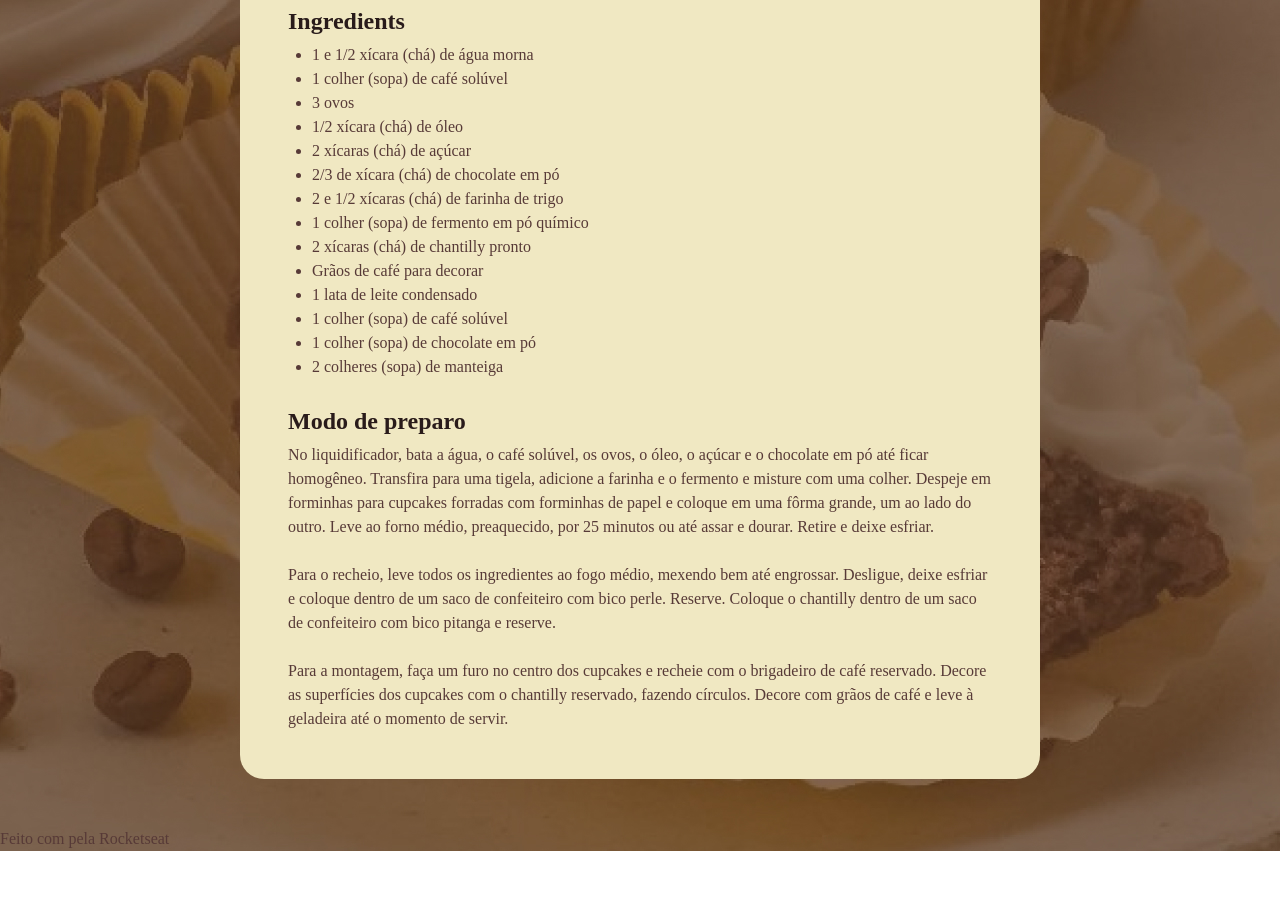
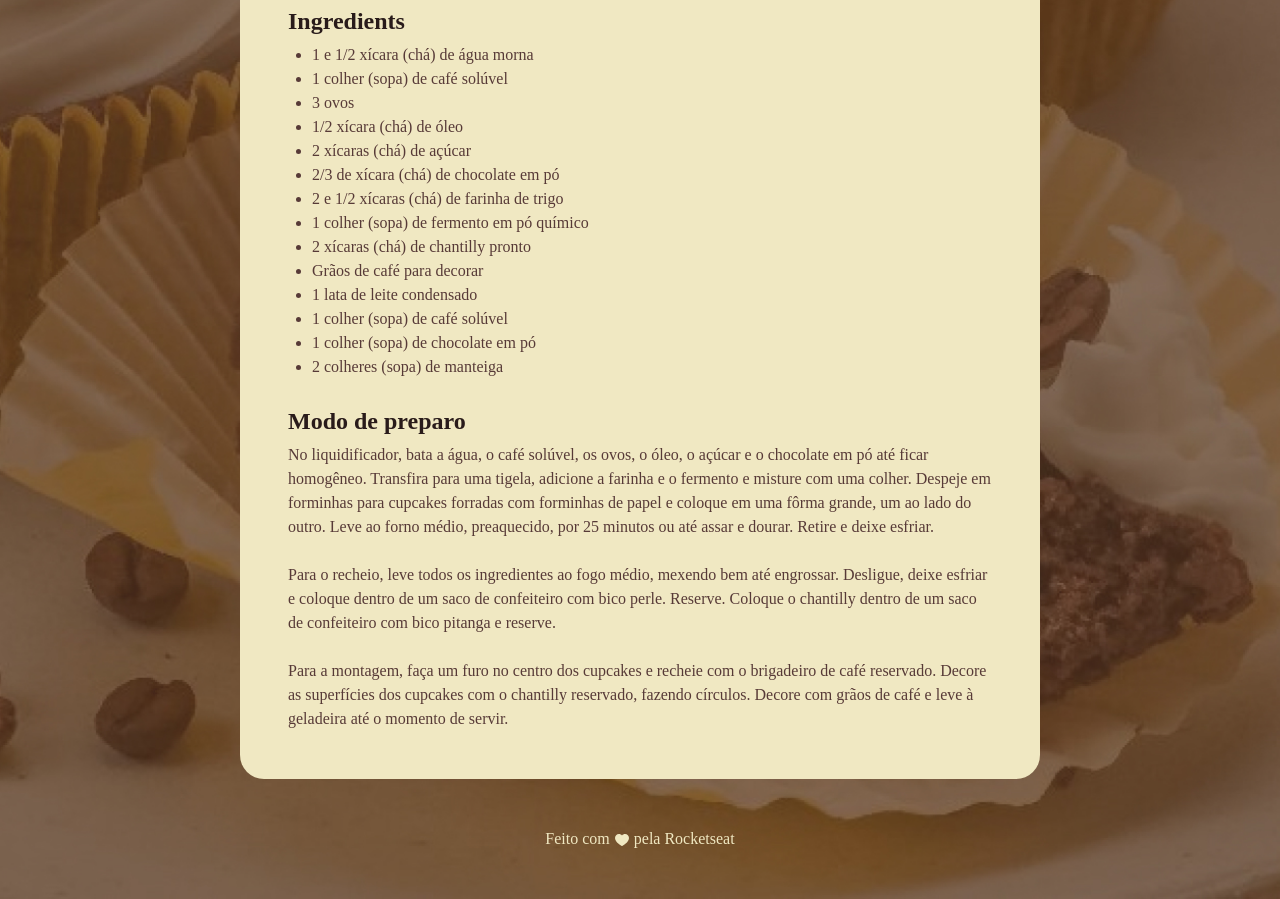
Before and after one commit to lelisson/Projeto-Pagina-de-Receita, a plain HTML site: page index.html in a window 1280 px wide. Shown: the part 720-1619 px from the top of the page. Before the commit the page ends 1571 px from the top, so only its background shows below. Drawn offline with Linux system fonts and the light colour scheme; a web font is replaced by a local one.

Commit message:
Adicionando o Footer

```diff
--- a/index.html
+++ b/index.html
@@ -52,5 +52,9 @@
       </section>
     </main>
   </div>
-  <footer>Feito com  pela Rocketseat</footer>
+  <footer>
+    Feito com
+    <img src="assest/heart.svg" alt="Coração">
+    pela Rocketseat
+  </footer>
 </html>
--- a/style.css
+++ b/style.css
@@ -52,3 +52,13 @@ h1, h2 {
 ul{
   padding-left: 24px;
 }
+
+footer{
+  color: #F0E8C2;
+  text-align: center;
+  padding-bottom: 48px;
+}
+
+footer img {
+  vertical-align: middle;
+}
```
Also changed, not shown: assest/heart.svg (added).
